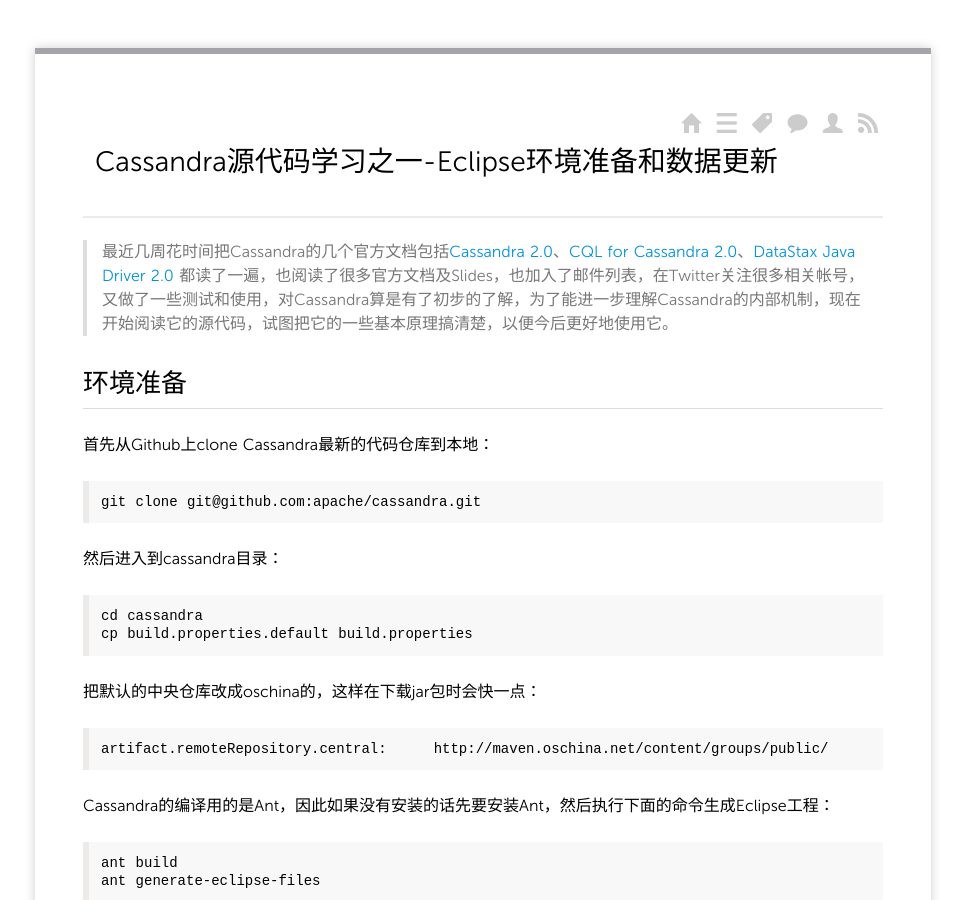
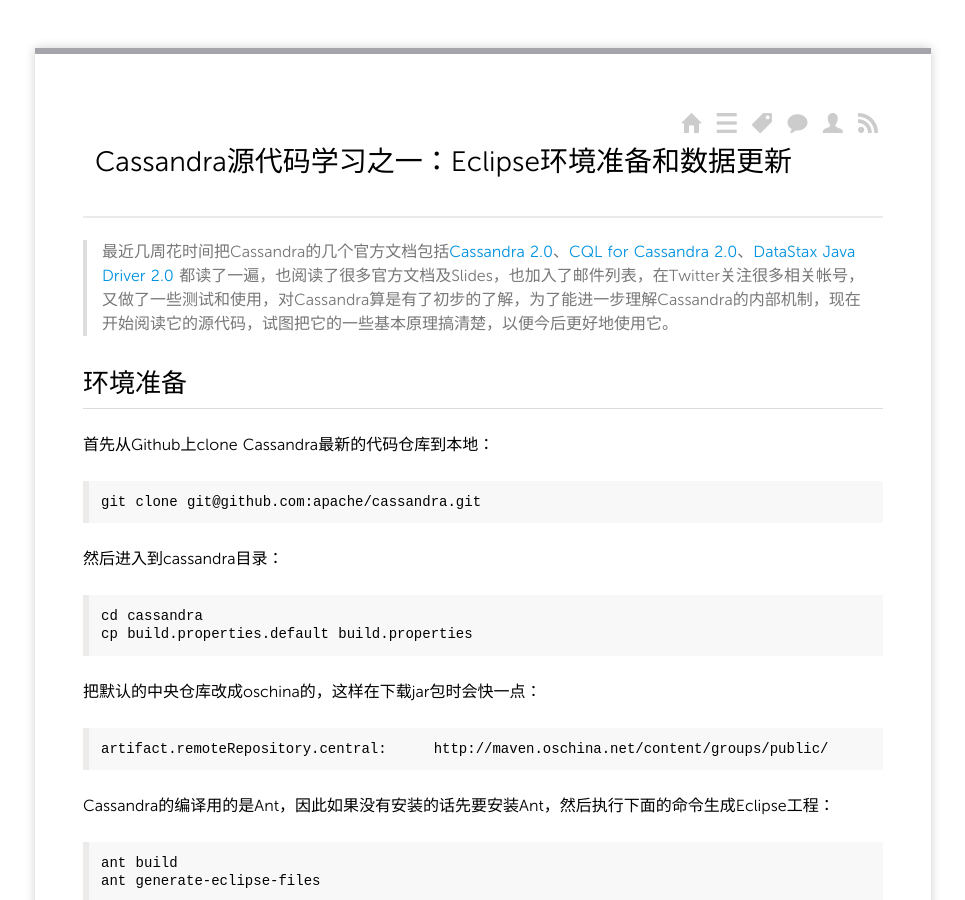
Before and after one commit to yikebocai/yikebocai.github.io, a Jekyll site: the page built from _posts/2014/2014-07-12-cassandra-sourcecode-1-env-update.md, in a window 1280 px wide and 900 px high. Shown: the whole window, without its empty margins (157-1122 px from the left). Built offline with Jekyll 4.4.1, drawn with Linux system fonts in a browser that asks for light colours; Markdown is read by kramdown in place of the engine named in the settings; comment, search, counter and statistics services are not loaded.

```diff
--- a/_posts/2014/2014-07-12-cassandra-sourcecode-1-env-update.md
+++ b/_posts/2014/2014-07-12-cassandra-sourcecode-1-env-update.md
@@ -1,6 +1,6 @@
 ---
 layout: post
-title: Cassandra源代码学习之一-Eclipse环境准备和数据更新
+title: Cassandra源代码学习之一：Eclipse环境准备和数据更新
 categories: tech
 tags:
 - cassandra
```
